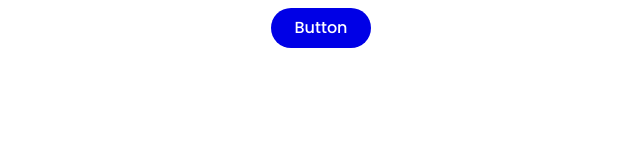
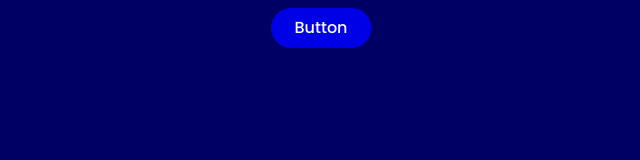
Before and after one commit to JaredDevine/simple-button, a plain HTML site: page index.html in a window 1280 px wide. Shown: the whole page, without its empty margins (319-959 px from the left). Drawn offline with Linux system fonts and the light colour scheme.

Commit message:
added navy background

```diff
--- a/css/style.css
+++ b/css/style.css
@@ -1,4 +1,8 @@
 @import url('https://fonts.googleapis.com/css2?family=Open+Sans:wght@400;700&family=Poppins:wght@500;600&display=swap');
+
+html {
+    background-color: #000064;
+}
 
 main {
     display: flex;
```
